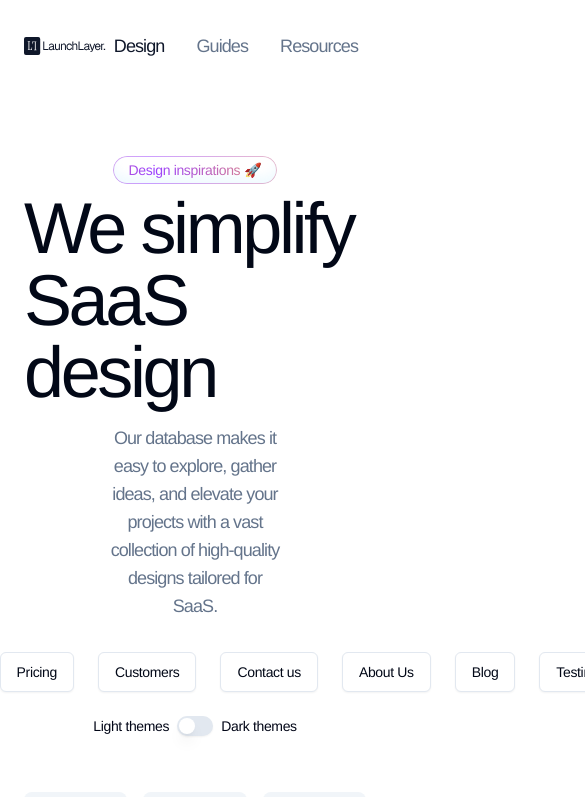
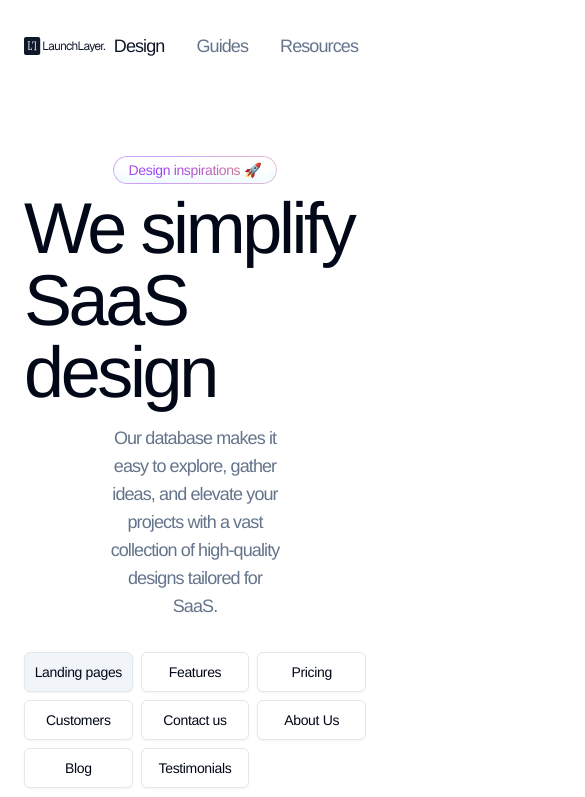
Before and after one commit to PiyushG-dev/launchlayer, a Next.js app: page / in a window 390 px wide. Shown: the top 797 px of the page, 585 px wide, since content can reach past the window. Built offline with nearby package versions, Linux system fonts and the light colour scheme.

Commit message:
responsiveness added to page-links component

```diff
--- a/components/ui/page-links.jsx
+++ b/components/ui/page-links.jsx
@@ -7,7 +7,7 @@ import { usePathname } from "next/navigation";
 const PageLinks = ({ pageLinks }) => {
   const pathname = usePathname();
   return (
-    <div className="flex items-center gap-6">
+    <div className="grid grid-cols-3 gap-2 sm:grid-cols-4 sm:gap-6 lg:flex lg:items-center">
       {pageLinks.map((link) => {
         return (
           <Button
```
